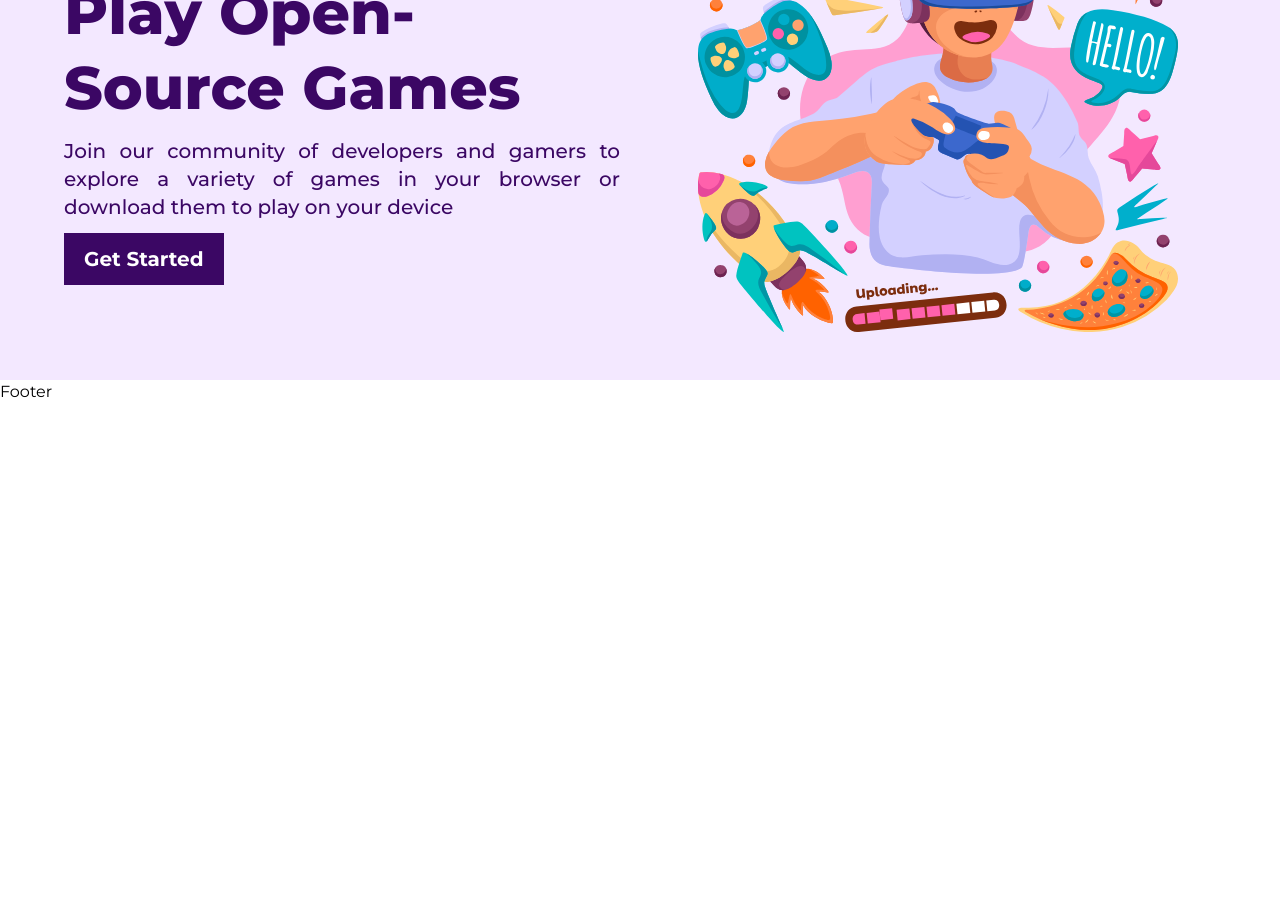
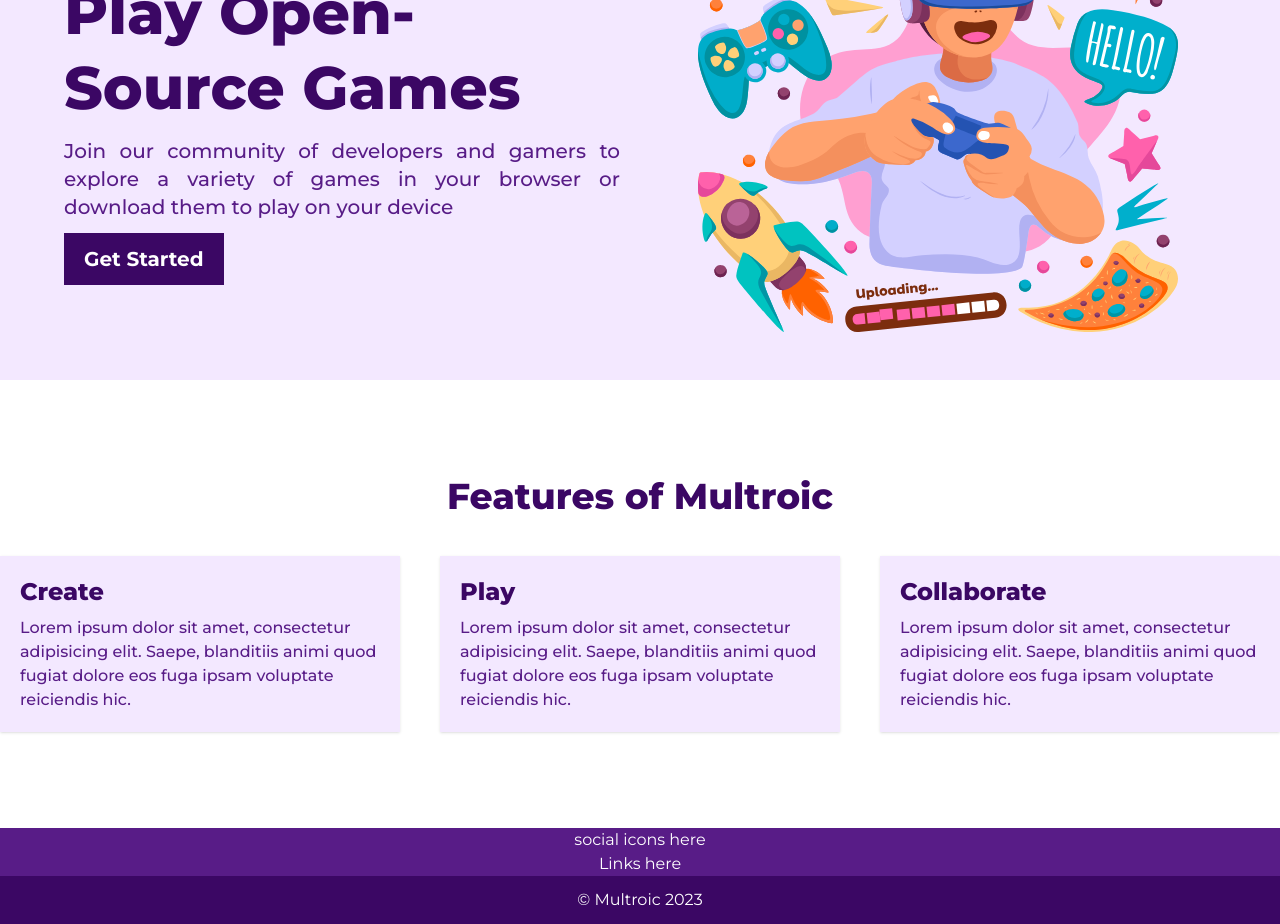
Before and after one commit to hariperisetla/Multroic, a Next.js app: page / in a window 1280 px wide. Shown: the part 260-1184 px from the top of the page. Before the commit the page ends 800 px from the top, so only its background shows below. Built offline with nearby package versions, Linux system fonts and the light colour scheme.

Commit message:
footer added

```diff
--- a/components/Layouts/Main/Footer.jsx
+++ b/components/Layouts/Main/Footer.jsx
@@ -1,7 +1,21 @@
+import Link from "next/link";
 import React from "react";
 
 const Footer = () => {
-  return <footer>Footer</footer>;
+  const currentYear = new Date().getFullYear();
+
+  return (
+    <footer className="text-center bg-purple-900 text-white">
+      <div>social icons here</div>
+      <div>Links here</div>
+      <div className="bg-purple-950 py-3">
+        <Link href={"/"} className="hover:underline">
+          &copy; Multroic{" "}
+        </Link>
+        {currentYear}
+      </div>
+    </footer>
+  );
 };
 
 export default Footer;
--- a/components/Layouts/Main/Header.jsx
+++ b/components/Layouts/Main/Header.jsx
@@ -3,7 +3,7 @@ import React from "react";
 
 const Header = () => {
   return (
-    <header className="flex justify-between py-3 px-10 fixed bg-white w-full">
+    <header className="z-20 flex justify-between py-3 px-10 fixed bg-white w-full">
       <Link href={"/"} className="text-3xl font-extrabold text-purple-950">
         Multroic
       </Link>
--- a/pages/index.js
+++ b/pages/index.js
@@ -13,7 +13,7 @@ const Home = () => {
             <h1 className="text-6xl font-montserrat font-extrabold leading-tight text-purple-950">
               Discover and Play Open-Source Games
             </h1>
-            <p className="font-medium text-xl text-purple-950 text-justify">
+            <p className="font-medium text-xl text-purple-900 text-justify">
               Join our community of developers and gamers to explore a variety
               of games in your browser or download them to play on your device
             </p>
@@ -32,6 +32,40 @@ const Home = () => {
           </div>
         </div>
       </div>
+
+      <section className="my-24 space-y-10">
+        <h1 className="font-extrabold text-4xl text-purple-950 text-center">
+          Features of Multroic
+        </h1>
+        <div className="container grid grid-cols-3 gap-10 mx-auto">
+          <div className="bg-purple-100 p-5 shadow hover:shadow-lg space-y-2">
+            <h4 className="font-extrabold text-2xl text-purple-950">Create</h4>
+            <p className="font-medium text-purple-900">
+              Lorem ipsum dolor sit amet, consectetur adipisicing elit. Saepe,
+              blanditiis animi quod fugiat dolore eos fuga ipsam voluptate
+              reiciendis hic.
+            </p>
+          </div>
+          <div className="bg-purple-100 p-5 shadow hover:shadow-lg space-y-2">
+            <h4 className="font-extrabold text-2xl text-purple-950">Play</h4>
+            <p className="font-medium text-purple-900">
+              Lorem ipsum dolor sit amet, consectetur adipisicing elit. Saepe,
+              blanditiis animi quod fugiat dolore eos fuga ipsam voluptate
+              reiciendis hic.
+            </p>
+          </div>
+          <div className="bg-purple-100 p-5 shadow hover:shadow-lg space-y-2">
+            <h4 className="font-extrabold text-2xl text-purple-950">
+              Collaborate
+            </h4>
+            <p className="font-medium text-purple-900">
+              Lorem ipsum dolor sit amet, consectetur adipisicing elit. Saepe,
+              blanditiis animi quod fugiat dolore eos fuga ipsam voluptate
+              reiciendis hic.
+            </p>
+          </div>
+        </div>
+      </section>
     </main>
   );
 };
```
